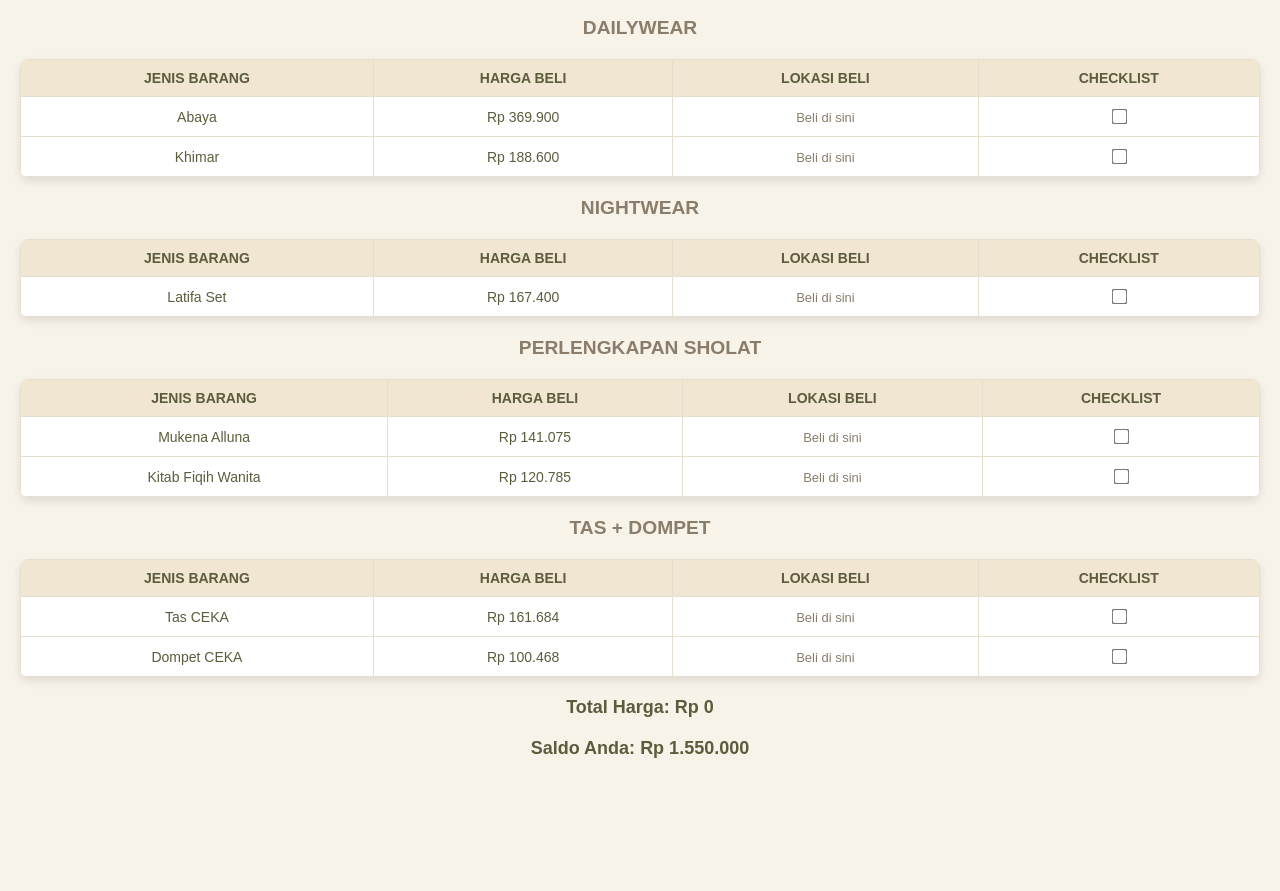
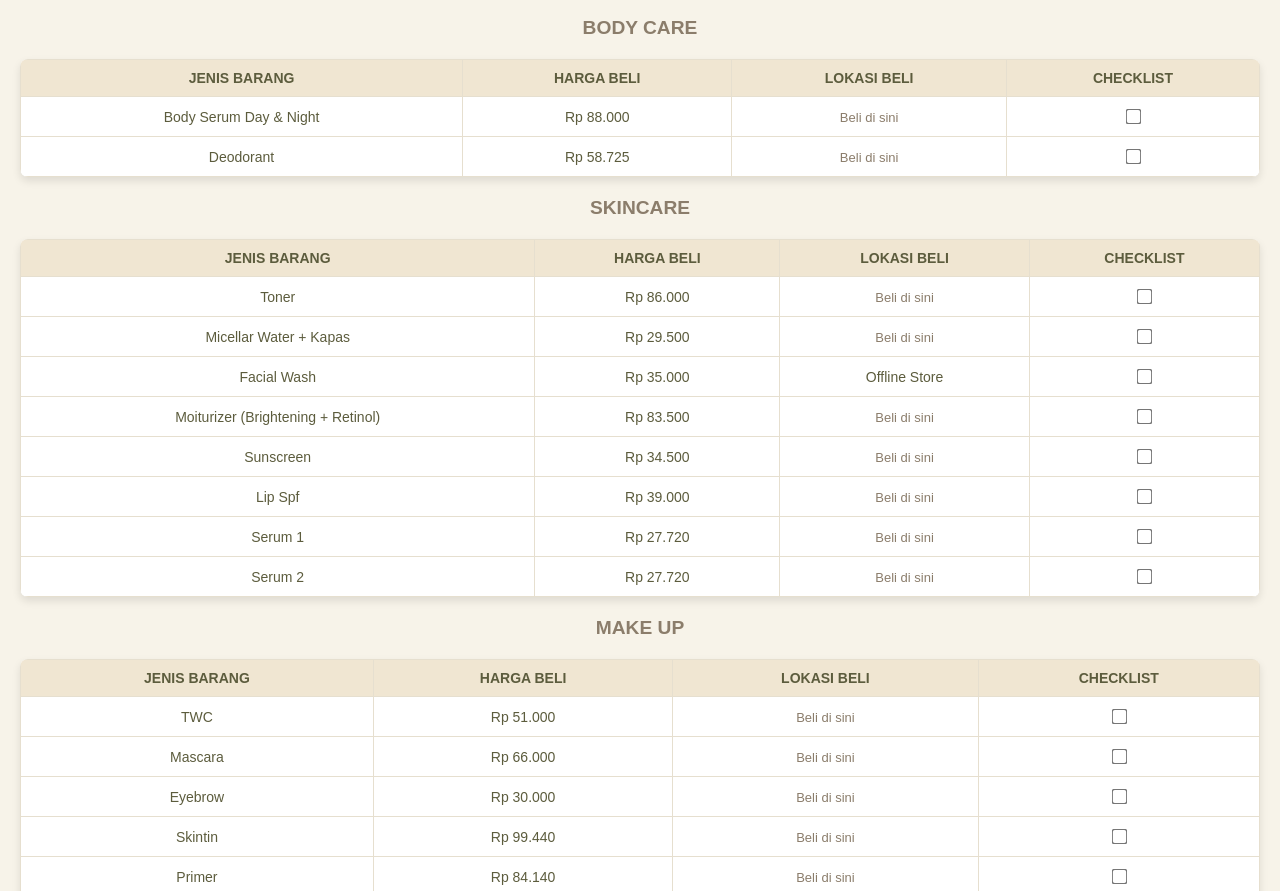
Before and after one commit to afbrn26/seserahan, a plain HTML site: page index.html in a window 1280 px wide. Shown: the part 61-952 px from the top of the page. Before the commit the page ends 840 px from the top, so only its background shows below. Drawn offline with Linux system fonts and the light colour scheme.

Commit message:
Update index.html

```diff
--- a/index.html
+++ b/index.html
@@ -89,13 +89,45 @@
         <!-- Kelompok data akan diisi dengan JavaScript -->
     </div>
     <div class="total-harga">Total Harga: <span id="total-harga">Rp 0</span></div>
-    <div class="saldo">Saldo Anda: <span id="saldo">Rp 1.550.000</span></div>
+    <div class="saldo">Saldo Anda: <span id="saldo">Rp 1.500.000</span></div>
 
     <script>
-        const saldoAwal = 1550000; // Saldo awal
+        const saldoAwal = 1500000; // Saldo awal
         let saldo = saldoAwal; // Saldo yang dapat digunakan
 
         const seserahan = [
+            {
+                kelompok: "Body Care",
+                items: [
+                    { jenis: "Body Serum Day & Night", harga: 88000, lokasi: "https://id.shp.ee/JmoVpDP" },
+                    { jenis: "Deodorant", harga: 58725, lokasi: "https://id.shp.ee/L2puF3E" }
+                ]
+            },
+            {
+                kelompok: "Skincare",
+                items: [
+                    { jenis: "Toner", harga: 86000, lokasi: "https://id.shp.ee/apBiJR7" },
+                    { jenis: "Micellar Water + Kapas", harga: 29500, lokasi: "https://id.shp.ee/Ge7ohFJ" },
+                    { jenis: "Facial Wash", harga: 35000, lokasi: "OFFLINE" },
+                    { jenis: "Moiturizer (Brightening + Retinol)", harga: 83500, lokasi: "https://id.shp.ee/Sr4zMgH" },
+                    { jenis: "Sunscreen", harga: 34500, lokasi: "https://id.shp.ee/Bh7WmaZ" },
+                    { jenis: "Lip Spf", harga: 39000, lokasi: "https://id.shp.ee/fvWzeDd" },
+                    { jenis: "Serum 1", harga: 27720, lokasi: "https://id.shp.ee/FdzBbSC" },
+                    { jenis: "Serum 2", harga: 27720, lokasi: "https://id.shp.ee/Pvr4A4b" }
+                ]
+            },
+            {
+                kelompok: "Make Up",
+                items: [
+                    { jenis: "TWC", harga: 51000, lokasi: "https://id.shp.ee/hfJRfoa" },
+                    { jenis: "Mascara", harga: 66000, lokasi: "https://id.shp.ee/9L4HA6B" },
+                    { jenis: "Eyebrow", harga: 30000, lokasi: "https://id.shp.ee/EQ25EoS" },
+                    { jenis: "Skintin", harga: 99440, lokasi: "https://id.shp.ee/9k7WSbf" },
+                    { jenis: "Primer", harga: 84140, lokasi: "https://id.shp.ee/yBE754a" },
+                    { jenis: "Lipcream Base", harga: 53328, lokasi: "https://id.shp.ee/R4Dvg5p" },
+                    { jenis: "Lipcream Ombre", harga: 53328, lokasi: "https://id.shp.ee/R4Dvg5p" }
+                ]
+            },
             {
                 kelompok: "Dailywear",
                 items: [
@@ -104,13 +136,28 @@
                 ]
             },
             {
-                kelompok: "Nightwear",
+                kelompok: "Toiletries",
                 items: [
-                    { jenis: "Latifa Set", harga: 167400, lokasi: "https://id.shp.ee/yFqhNGM" }
+                    { jenis: "Handuk Couple", harga: 220000, lokasi: "https://id.shp.ee/6yRPm2V" },
+                    { jenis: "Shampo & Conditioner", harga: 89000, lokasi: "https://id.shp.ee/gKGicB9" },
+                    { jenis: "Body Wash", harga: 38000, lokasi: "https://id.shp.ee/sA3Tq9v" }
                 ]
             },
             {
-                kelompok: "Perlengkapan Sholat",
+                kelompok: "Underware",
+                items: [
+                    { jenis: "Bra", harga: 55000, lokasi: "https://id.shp.ee/eYmBF9S"},
+                    { jenis: "CD", harga: 21900, lokasi: "https://id.shp.ee/o5K8srn"}
+                ]
+            },
+            {
+                kelompok: "Nightwear",
+                items: [
+                    { jenis: "Baju Tidur", harga: 111507, lokasi: "https://id.shp.ee/wwKBnGh" }
+                ]
+            },
+            {
+                kelompok: "Perlengkapan Ibadah",
                 items: [
                     { jenis: "Mukena Alluna", harga: 141075, lokasi: "https://id.shp.ee/hiHtUHX"},
                     { jenis: "Kitab Fiqih Wanita", harga: 120785, lokasi: "https://id.shp.ee/GphiXm2"}
@@ -174,7 +221,11 @@
                     row.innerHTML = `
                         <td class="${isChecked ? 'checked' : ''}">${item.jenis}</td>
                         <td>${formatRupiah(item.harga)}</td>
-                        <td><a href="${item.lokasi}" target="_blank">Beli di sini</a></td>
+                        <td>${
+                            item.lokasi === "OFFLINE"
+                            ? "Offline Store"
+                            : `<a href="${item.lokasi}" target="_blank">Beli di sini</a>`
+                        }</td>
                         <td class="checkbox">
                             <input type="checkbox" ${isChecked ? 'checked' : ''} onchange="toggleChecklist('${itemId}')">
                         </td>
```
